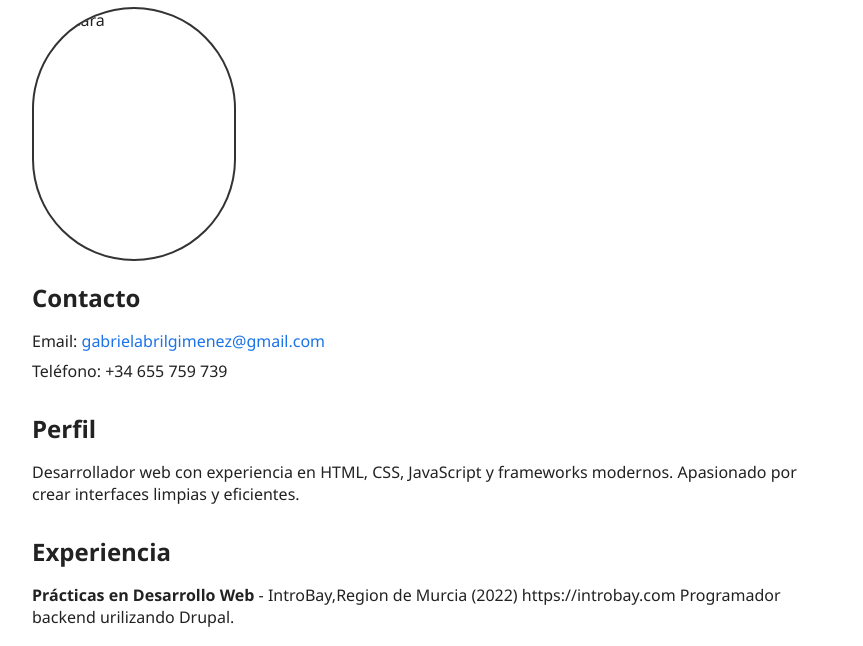
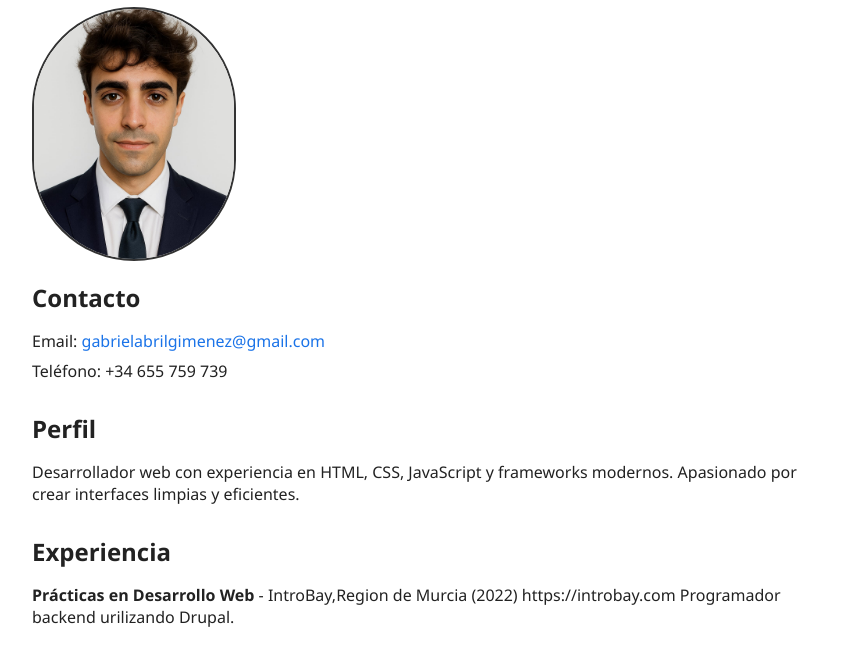
Before and after one commit to Gabrielabrilgimenez/cv, a plain HTML site: page index.html in a window 1280 px wide. Shown: the part 154-800 px from the top of the page, without its empty margins (208-1071 px from the left). Drawn offline with Linux system fonts and the light colour scheme.

Commit message:
Update index.html

```diff
--- a/index.html
+++ b/index.html
@@ -70,7 +70,7 @@
   <div class="container">
     <h1>Gabriel Abril Giménez</h1>
     <div class="oval-image">
-      <img src="tu_foto.jpg" alt="Mi cara">
+      <img src="fotocv.jpg" alt="Mi cara">
     </div>
     <section>
       <h2>Contacto</h2>
```
